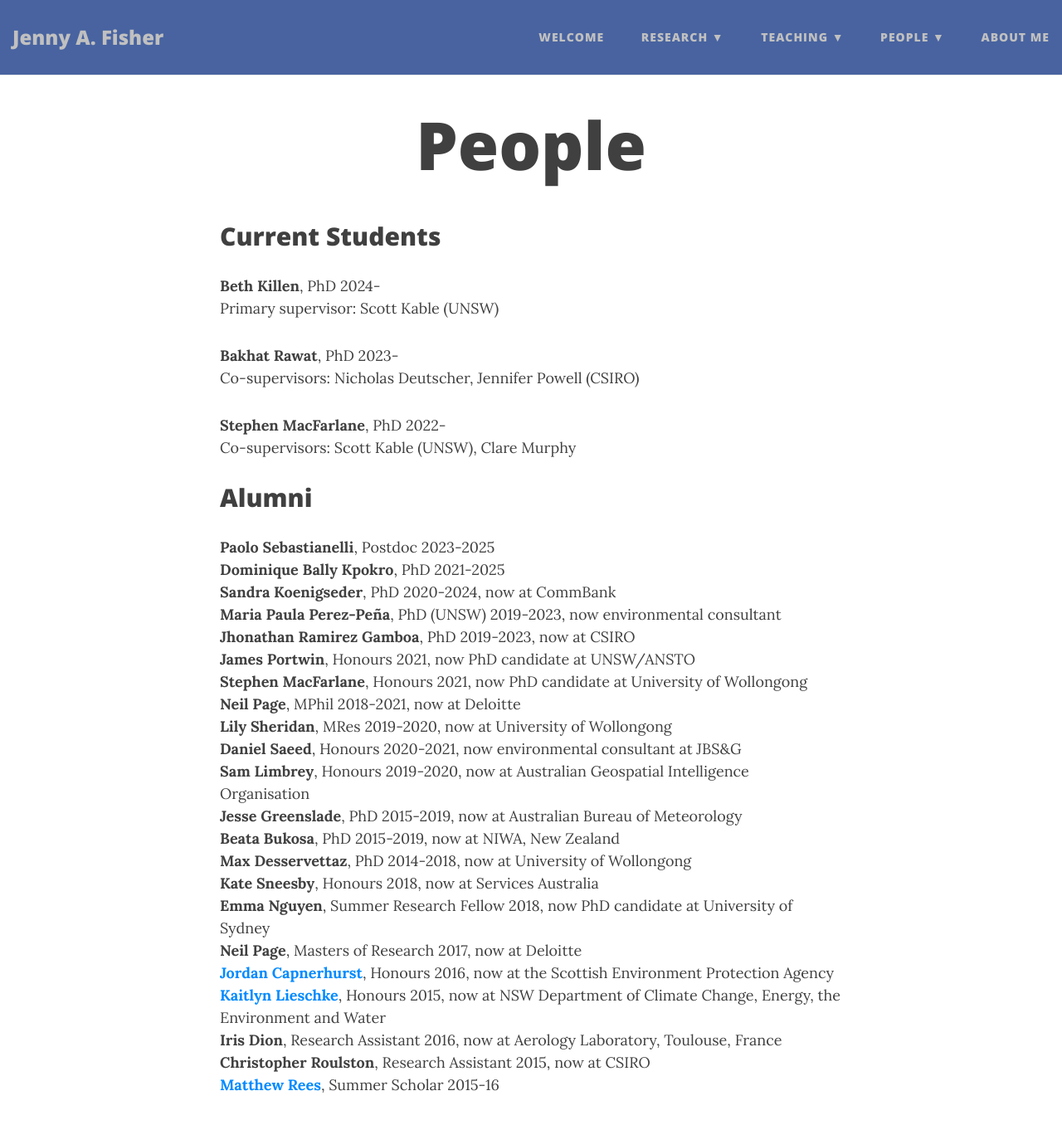
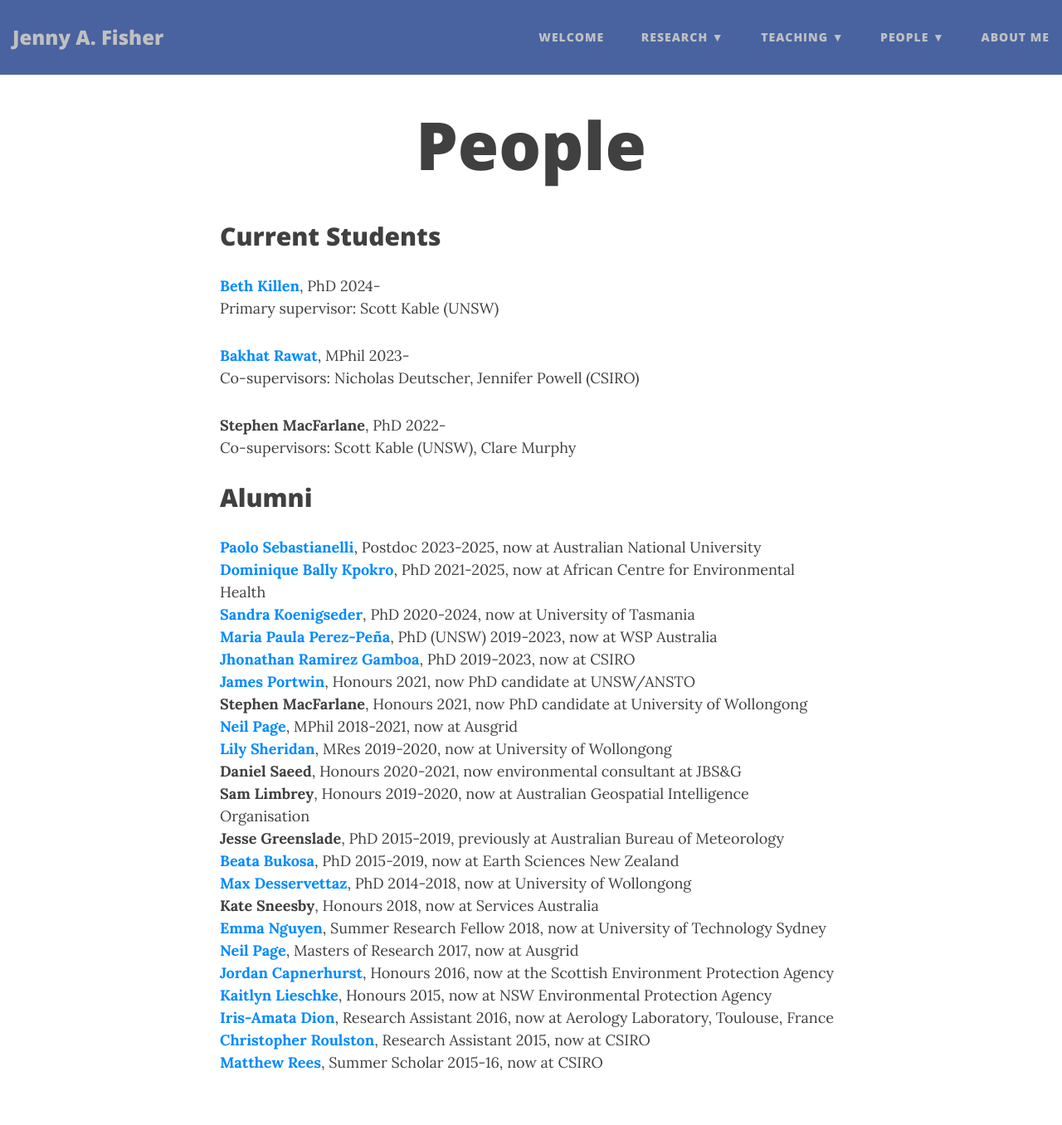
Before and after one commit to jennyfisher/jennyfisher.github.io, a Jekyll site: the page built from people.md, in a window 1280 px wide and 1400 px high. Shown: the top 1356 px of the window at 83% size. Built offline with Jekyll 4.4.1, drawn with Linux system fonts in a browser that asks for light colours; nearby versions of some CDN libraries.

Commit message:
Add LinkedIn profiles and update alumni details
Updated student and alumni information with LinkedIn profiles and current positions.

```diff
--- a/people.md
+++ b/people.md
@@ -5,10 +5,10 @@ title: People
 
 ## Current Students
 
-**Beth Killen**, PhD 2024-<br/>
+**[Beth Killen](https://www.linkedin.com/in/beth-killen-7b780816a/)**, PhD 2024-<br/>
        Primary supervisor: Scott Kable (UNSW)
 
-**Bakhat Rawat**, PhD 2023-<br/>
+**[Bakhat Rawat](https://www.linkedin.com/in/bakhat-rawat-012233139/)**, MPhil 2023-<br/>
        Co-supervisors: Nicholas Deutscher, Jennifer Powell (CSIRO)
 
 **Stephen MacFarlane**, PhD 2022-<br/>
@@ -17,25 +17,25 @@ title: People
 
 ## Alumni
 
-**Paolo Sebastianelli**, Postdoc 2023-2025<br/>
-**Dominique Bally Kpokro**, PhD 2021-2025<br/>
-**Sandra Koenigseder**, PhD 2020-2024, now at CommBank<br/>
-**Maria Paula Perez-Peña**, PhD (UNSW) 2019-2023, now environmental consultant<br/>
-**Jhonathan Ramirez Gamboa**, PhD 2019-2023, now at CSIRO<br/>
-**James Portwin**, Honours 2021, now PhD candidate at UNSW/ANSTO<br/>
+**[Paolo Sebastianelli](https://www.linkedin.com/in/paolosebastianelli/)**, Postdoc 2023-2025, now at Australian National University<br/>
+**[Dominique Bally Kpokro](https://www.linkedin.com/in/bally-dominique-kpokro-phd-b7a33915/)**, PhD 2021-2025, now at African Centre for Environmental Health<br/>
+**[Sandra Koenigseder](https://www.linkedin.com/in/sandra-koenigseder-7a3909121/)**, PhD 2020-2024, now at University of Tasmania<br/>
+**[Maria Paula Perez-Peña](https://www.linkedin.com/in/mpperezp/)**, PhD (UNSW) 2019-2023, now at WSP Australia<br/>
+**[Jhonathan Ramirez Gamboa](https://www.linkedin.com/in/jramirezga/)**, PhD 2019-2023, now at CSIRO<br/>
+**[James Portwin](https://www.linkedin.com/in/james-portwin-1b8785225/)**, Honours 2021, now PhD candidate at UNSW/ANSTO<br/>
 **Stephen MacFarlane**, Honours 2021, now PhD candidate at University of Wollongong<br/>
-**Neil Page**, MPhil 2018-2021, now at Deloitte<br/>
-**Lily Sheridan**, MRes 2019-2020, now at University of Wollongong<br/>
+**[Neil Page](https://www.linkedin.com/in/neil-page-50468a8a/)**, MPhil 2018-2021, now at Ausgrid<br/>
+**[Lily Sheridan](https://www.linkedin.com/in/lily-sheridan-48469a245/)**, MRes 2019-2020, now at University of Wollongong<br/>
 **Daniel Saeed**, Honours 2020-2021, now environmental consultant at JBS&G<br/>
 **Sam Limbrey**, Honours 2019-2020, now at Australian Geospatial Intelligence Organisation<br/>
-**Jesse Greenslade**, PhD 2015-2019, now at Australian Bureau of Meteorology<br/>
-**Beata Bukosa**, PhD 2015-2019, now at NIWA, New Zealand<br/>
-**Max Desservettaz**, PhD 2014-2018, now at University of Wollongong<br/>
+**Jesse Greenslade**, PhD 2015-2019, previously at Australian Bureau of Meteorology<br/>
+**[Beata Bukosa](https://www.linkedin.com/in/beata-bukosa-26b32316b/)**, PhD 2015-2019, now at Earth Sciences New Zealand<br/>
+**[Max Desservettaz](https://www.linkedin.com/in/maximilien-desservettaz-17122a2a6/)**, PhD 2014-2018, now at University of Wollongong<br/>
 **Kate Sneesby**, Honours 2018, now at Services Australia<br/>
-**Emma Nguyen**, Summer Research Fellow 2018, now PhD candidate at University of Sydney<br/>
-**Neil Page**, Masters of Research 2017, now at Deloitte<br/>
+**[Emma Nguyen](https://www.linkedin.com/in/emmanguyen97/)**, Summer Research Fellow 2018, now at University of Technology Sydney<br/>
+**[Neil Page](https://www.linkedin.com/in/neil-page-50468a8a/)**, Masters of Research 2017, now at Ausgrid<br/>
 **[Jordan Capnerhurst](https://www.linkedin.com/in/jordan-capnerhurst-409b53b9)**, Honours 2016, now at the Scottish Environment Protection Agency<br/>
-**[Kaitlyn Lieschke](https://www.linkedin.com/in/kaitlyn-lieschke/)**, Honours 2015, now at NSW Department of Climate Change, Energy, the Environment and Water<br/>
-**Iris Dion**, Research Assistant 2016, now at Aerology Laboratory, Toulouse, France<br/>
-**Christopher Roulston**, Research Assistant 2015, now at CSIRO<br/>
-**[Matthew Rees](https://matthewreesearch.com)**, Summer Scholar 2015-16
+**[Kaitlyn Lieschke](https://www.linkedin.com/in/kaitlyn-lieschke/)**, Honours 2015, now at NSW Environmental Protection Agency<br/>
+**[Iris-Amata Dion](https://www.linkedin.com/in/iris-amata-dion-8570a62b1/)**, Research Assistant 2016, now at Aerology Laboratory, Toulouse, France<br/>
+**[Christopher Roulston](https://www.linkedin.com/in/ctroulston/)**, Research Assistant 2015, now at CSIRO<br/>
+**[Matthew Rees](https://matthewreesearch.com)**, Summer Scholar 2015-16, now at CSIRO
```
